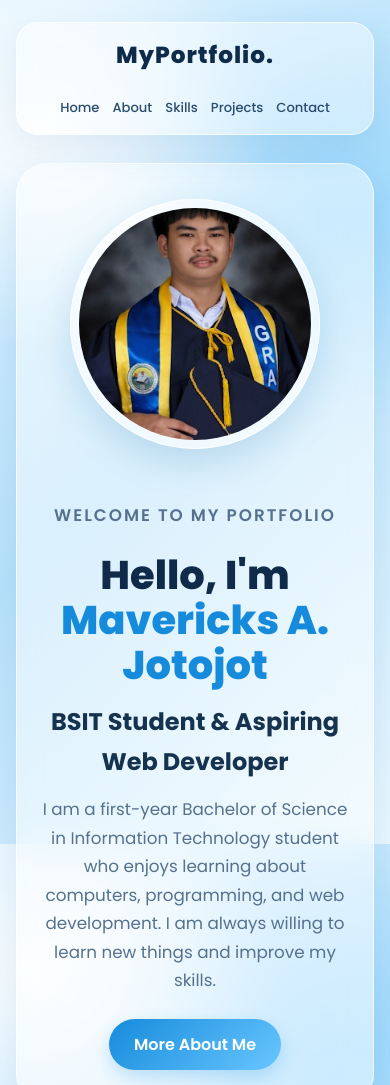
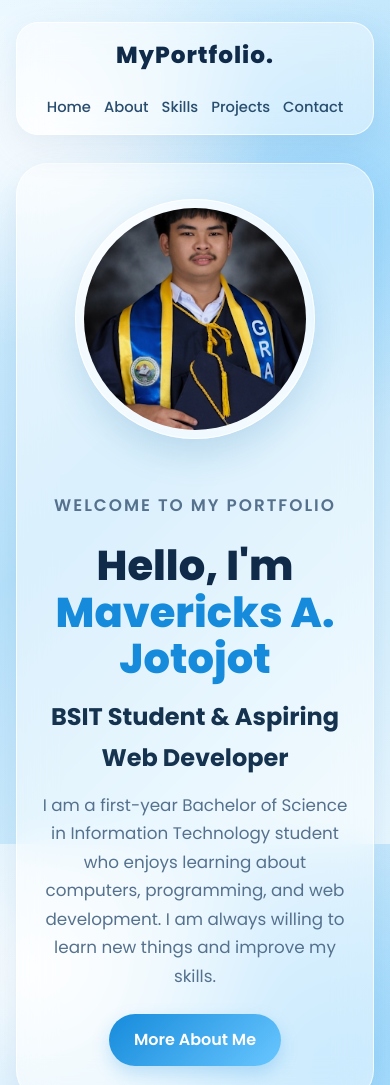
Before and after one commit to MaveJotojot/mavericks_portfolio-website5, a plain HTML site: page index.html in a window 390 px wide. Shown: the top 1085 px of the page. Drawn offline with Linux system fonts and the light colour scheme.

Commit message:
Update stylecss.css

```diff
--- a/stylecss.css
+++ b/stylecss.css
@@ -352,14 +352,15 @@ footer {
     gap: 9px 13px;
   }
 
-/* Make profile picture circular */
+
+/* CIRCLE PROFILE PICTURE */
 .home-image {
-    width: 300px;
-    height: 300px;
-    flex: 0 0 300px;
+    width: 280px;
+    height: 280px;
+    flex: 0 0 280px;
     border-radius: 50%;
+    padding: 8px;
     overflow: hidden;
-    padding: 8px;
 }
 
 .home-image img {
@@ -368,22 +369,14 @@ footer {
     border-radius: 50%;
     object-fit: cover;
     object-position: center;
+    display: block;
 }
 
-/* Mobile size */
+/* MOBILE SIZE */
 @media (max-width: 760px) {
     .home-image {
-        width: 250px;
-        height: 250px;
-        flex: 0 0 250px;
+        width: 240px;
+        height: 240px;
+        flex: 0 0 240px;
     }
 }
-
-  .nav-links a {
-    font-size: .82rem;
-  }
-
-  .home-content h1 {
-    font-size: 2.5rem;
-  }
-}
```
